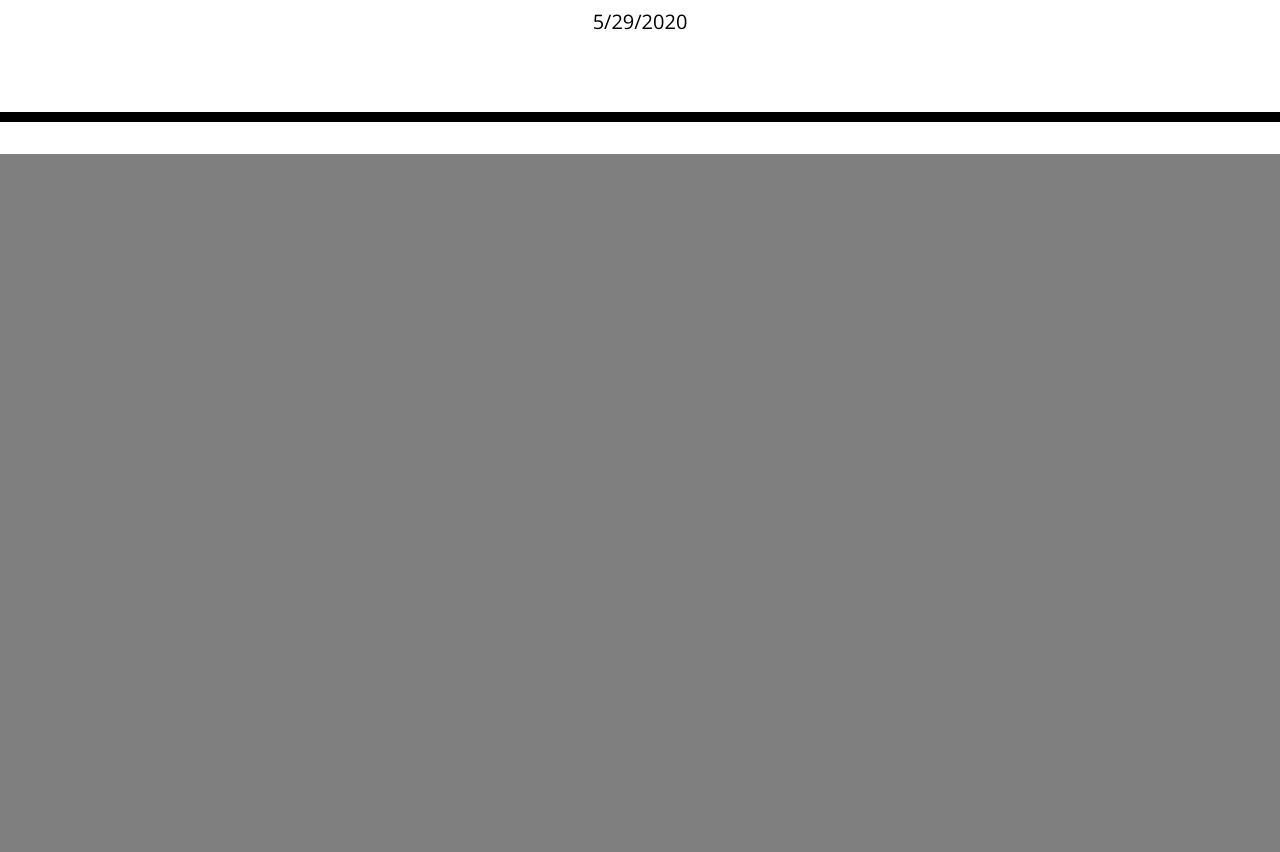
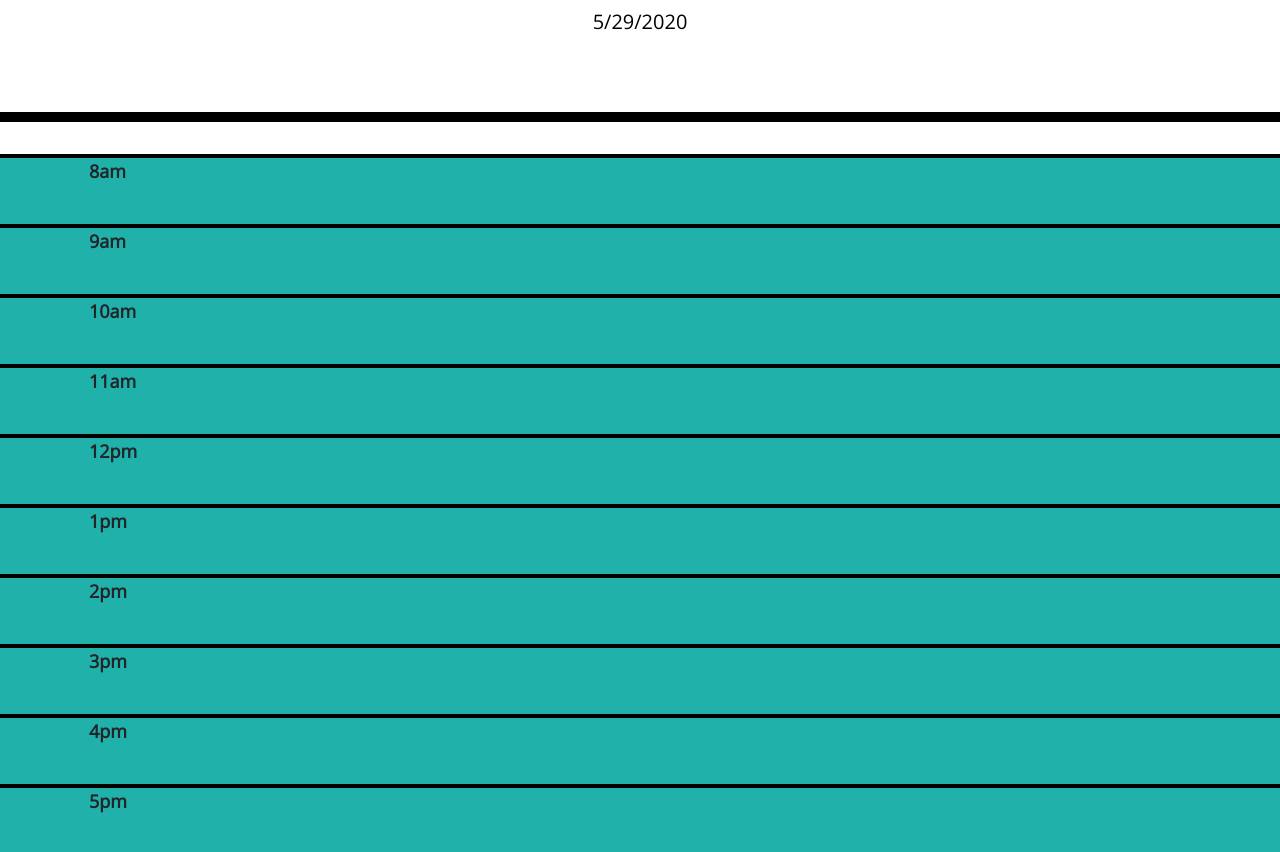
Before and after one commit to grantgarrison7/day_planner, a plain HTML site: page index.html in a window 1280 px wide. Shown: the part 182-1034 px from the top of the page. Drawn offline with nearby package versions, Linux system fonts and the light colour scheme.

Commit message:
I included times for the text blocks and separated with a 3-sided border.

```diff
--- a/Develop/script.js
+++ b/Develop/script.js
@@ -16,3 +16,5 @@ console.log(day);
 month = month + 1;
 //display the date in currentDayEl
 currentDayEl.textContent = month + "/" + day + "/" + year;
+
+//color code for past, present, and future
--- a/Develop/style.css
+++ b/Develop/style.css
@@ -79,6 +79,11 @@ html, body {
     margin: 0 -9999rem;
     /* add back negative margin value */
     padding: 0.25rem 9999rem;
-    background: rgba(0, 0, 0, 0.5);
+    background: lightseagreen;
     height: 70px;
+    border-color: black;
+    border-style: solid;
+    border-width: 4px 4px 0 4px;
+    font-weight: bold;
+    font-size: 18px;
   }
--- a/index.html
+++ b/index.html
@@ -30,16 +30,16 @@
     </header>
     <div class="container">
       <!-- Timeblocks go here -->
-      <div id="block8a" class="block"></div>
-      <div id="block9a" class="block"></div>
-      <div id="block10a" class="block"></div>
-      <div id="block11a" class="block"></div>
-      <div id="block12p" class="block"></div>
-      <div id="block1p" class="block"></div>
-      <div id="block2p" class="block"></div>
-      <div id="block3p" class="block"></div>
-      <div id="block4p" class="block"></div>
-      <div id="block5p" class="block"></div>
+      <div id="block8a" class="block">8am</div>
+      <div id="block9a" class="block">9am</div>
+      <div id="block10a" class="block">10am</div>
+      <div id="block11a" class="block">11am</div>
+      <div id="block12p" class="block">12pm</div>
+      <div id="block1p" class="block">1pm</div>
+      <div id="block2p" class="block">2pm</div>
+      <div id="block3p" class="block">3pm</div>
+      <div id="block4p" class="block">4pm</div>
+      <div id="block5p" class="block">5pm</div>
 
     </div>
 
```
